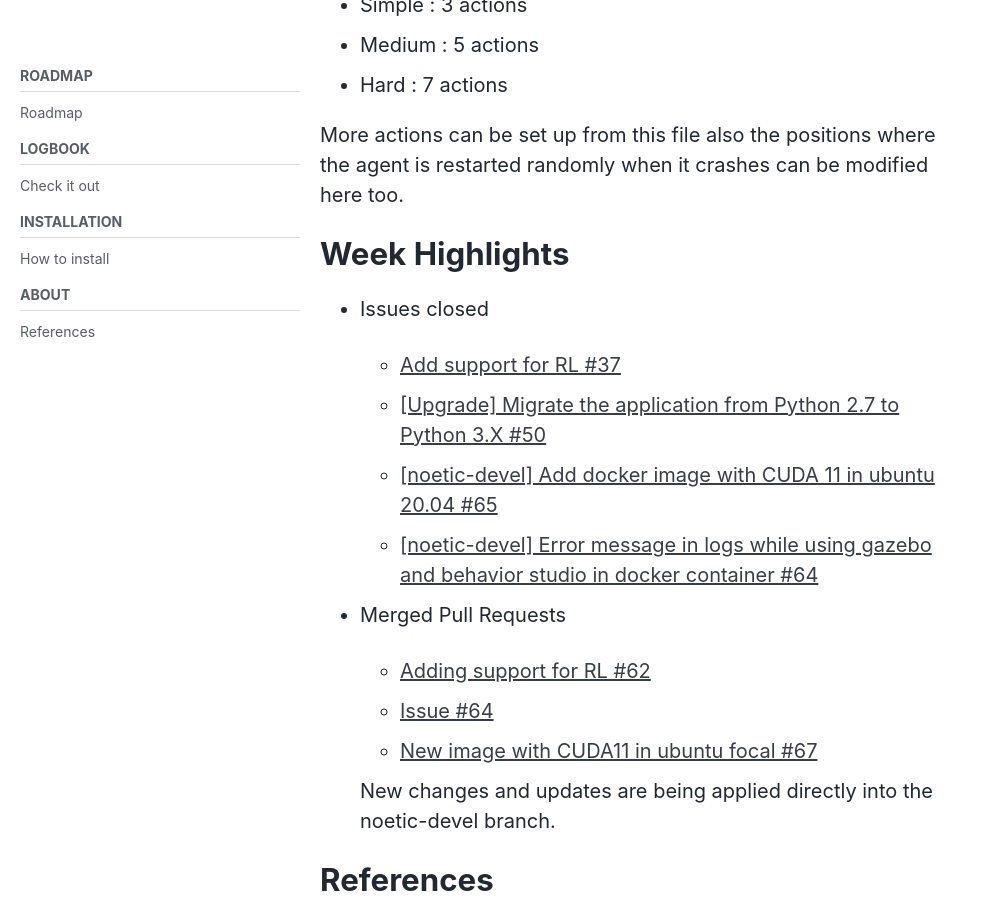
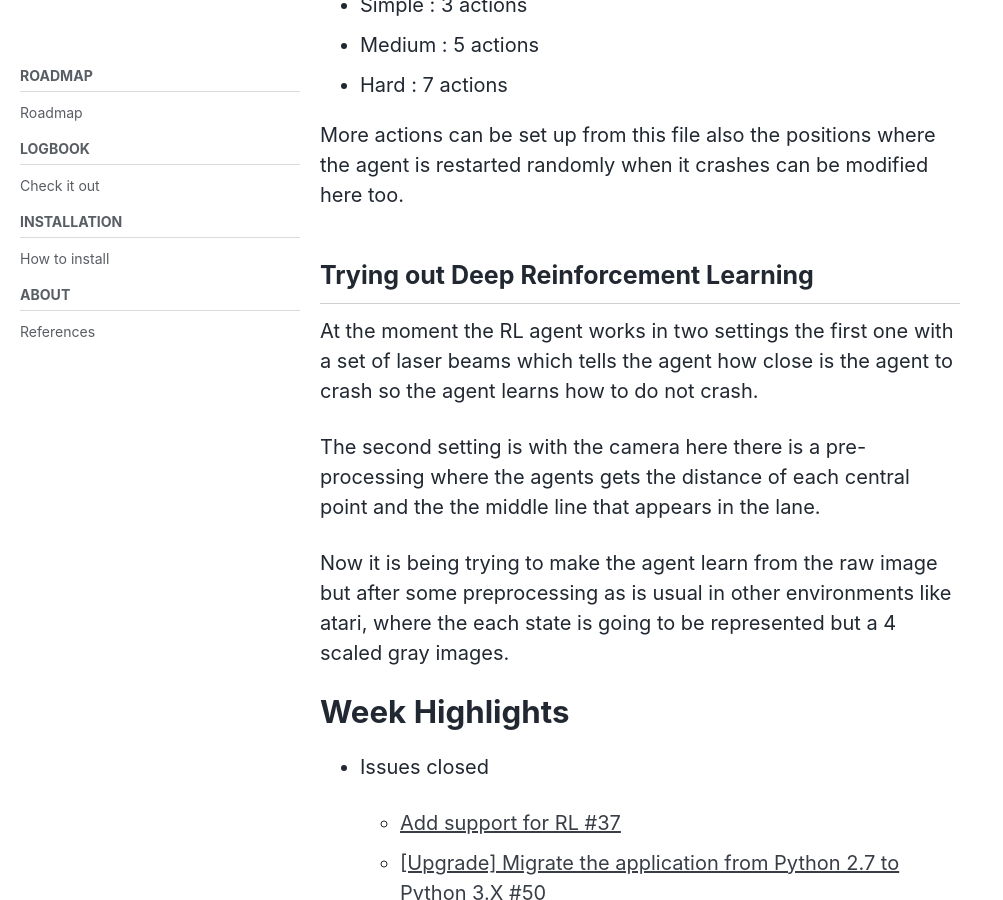
Before and after one commit to TheRoboticsClub/colab-gsoc2020-Diego_Charrez, a Jekyll site: the page built from docs/_posts/2020-08-07-Week-11.md, in a window 1280 px wide and 900 px high, scrolled down 870 px. Shown: the whole window, without its empty margins (0-1003 px from the left). Built offline with Jekyll 4.4.1, drawn with Linux system fonts in a browser that asks for light colours; cached includes are drawn as plain includes; nearby versions of some CDN libraries; some of the changed text lies outside the part shown.

Commit message:
updated week's 11 blog

```diff
--- a/docs/_posts/2020-08-07-Week-11.md
+++ b/docs/_posts/2020-08-07-Week-11.md
@@ -40,6 +40,14 @@ Most of the agent and gazebo settings are found in these file, right now there 3
 
 More actions can be set up from this file also the positions where the agent is restarted randomly when it crashes can be modified here too.
 
+## Trying out Deep Reinforcement Learning
+
+At the moment the RL agent works in two settings the first one with a set of laser beams which tells the agent how close is the agent to crash so the agent learns how to do not crash.
+
+The second setting is with the camera here there is a pre-processing where the agents gets the distance of each central point and the the middle line that appears in the lane.
+
+Now it is being trying to make the agent learn from the raw image but after some preprocessing as is usual in other environments like atari, where the each state is going to be represented but a 4 scaled gray images.
+
 # Week Highlights
 
 - Issues closed
```
